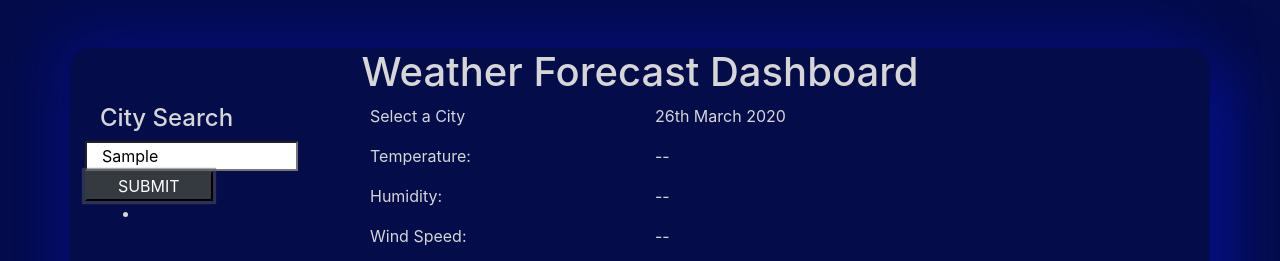
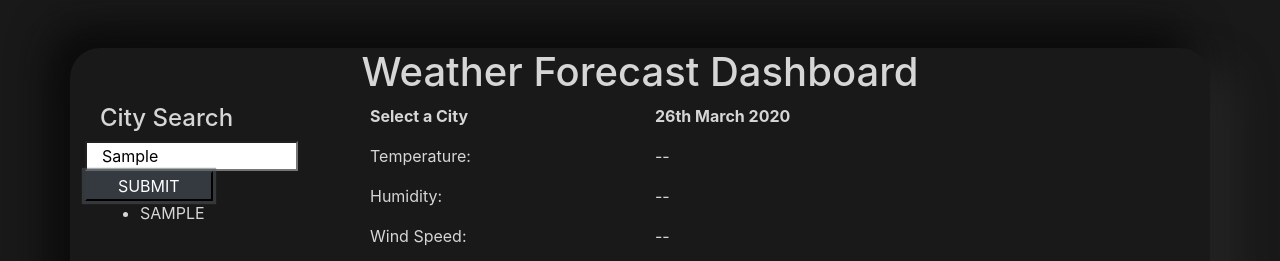
Before and after one commit to AstridSuhartono/bootcamp-homework6, a plain HTML site: page index.html in a window 1280 px wide. Both pictures are taken after typing "Sample" into the empty fields and a click on the input "SUBMIT". Shown: the top 261 px of the page. Drawn offline with nearby package versions, Linux system fonts and the light colour scheme; no server answers.

Commit message:
add more stuff to save the city selected into a list

```diff
--- a/index.html
+++ b/index.html
@@ -43,7 +43,7 @@
             <!-- weather condition section -->
             <section class="weatherDisplay col-9">
                 <!-- display the current weather condition for the selected city -->
-                <div class="row">
+                <div class="row font-weight-bold">
                     <p class="cityName col-4">Select a City</p>
                     <p class="date col-8"></p>
                     <img>
--- a/script.js
+++ b/script.js
@@ -1,24 +1,48 @@
 $(document).ready(function() {
 
-    var cities = [];
+    var citiesArray = [];
 
     // Show current day
     var today = moment().format('Do MMMM YYYY');
     $(".date").text(today);
 
+    init();
 
-    function buildQueryURL(){
-        let city = $("#city").val().trim();
+    function init(){
+        var storedCities = JSON.parse(localStorage.getItem("cities"));
+
+        if(storedCities !== null){
+            citiesArray = storedCities;
+        }else{
+            citiesArray = new Array();
+            storeCities();
+        }
+
+        renderSearchList()
+    }
+
+    function cityQueryURL(){
+        if ( $("#city") == null){
+            $(".message").text() = "Please enter a city name"
+        }else{
+            var city = $("#city").val().trim();
+        }
+
         let cityTypeURL = "https://api.openweathermap.org/data/2.5/weather?q="+city;
         let APIkey = "4ee5795f0338dedf641f1c65d49e8b9c";
         let queryURL = cityTypeURL+"&units=metric&appid="+APIkey;
         return queryURL;
     }
 
-    function createSearchList(){
+    function renderSearchList(){
+        $(".cities").empty();
 
-        var cityListItem = $("<li>").val(city);
-        $(".cities").append(cityListItem);
+        for(var i = 0; i < citiesArray.length; i++){
+            var city = citiesArray[i];
+            var cityListItem = $("<li>").text(city);
+            $(".cities").append(cityListItem);
+        }
+
 
     }
 
@@ -29,14 +53,23 @@ $(document).ready(function() {
         $(".cityHumid").text(JSON.stringify(response.main.humidity));
         $(".cityWind").text(JSON.stringify(response.wind.speed));
 
+    }
 
+    function storeCities(){
+        localStorage.setItem("cities", JSON.stringify(citiesArray));
     }
 
 
     $("#submitBtn").on("click",function(event){
         event.preventDefault();
-        var queryURL = buildQueryURL();
-        createSearchList();
+        let queryURL = cityQueryURL();
+
+        let city = $("#city").val().trim().toUpperCase();
+        citiesArray.push(city);
+        $("#city").empty();
+
+        storeCities();
+        renderSearchList();
 
         // Make the AJAX request to the API - GETs the JSON data at the queryURL.
         $.ajax({
--- a/style.css
+++ b/style.css
@@ -1,5 +1,5 @@
 body{
-    background-color: #040c4a ;
+    background-color: #191919 ;
     color: #d6d6d6;
 }
 .main {
@@ -7,7 +7,7 @@ body{
     background-repeat: no-repeat;
     background-size: cover;
     background-position: center;
-    border-radius: 20px;
-    box-shadow:  -20px -20px 60px #040d6b,
-             20px 20px 60px #061191;
+    border-radius: 30px;
+    box-shadow:  -20px -20px 40px #0a0a0a,
+    20px 20px 40px #282828;
 }
```
